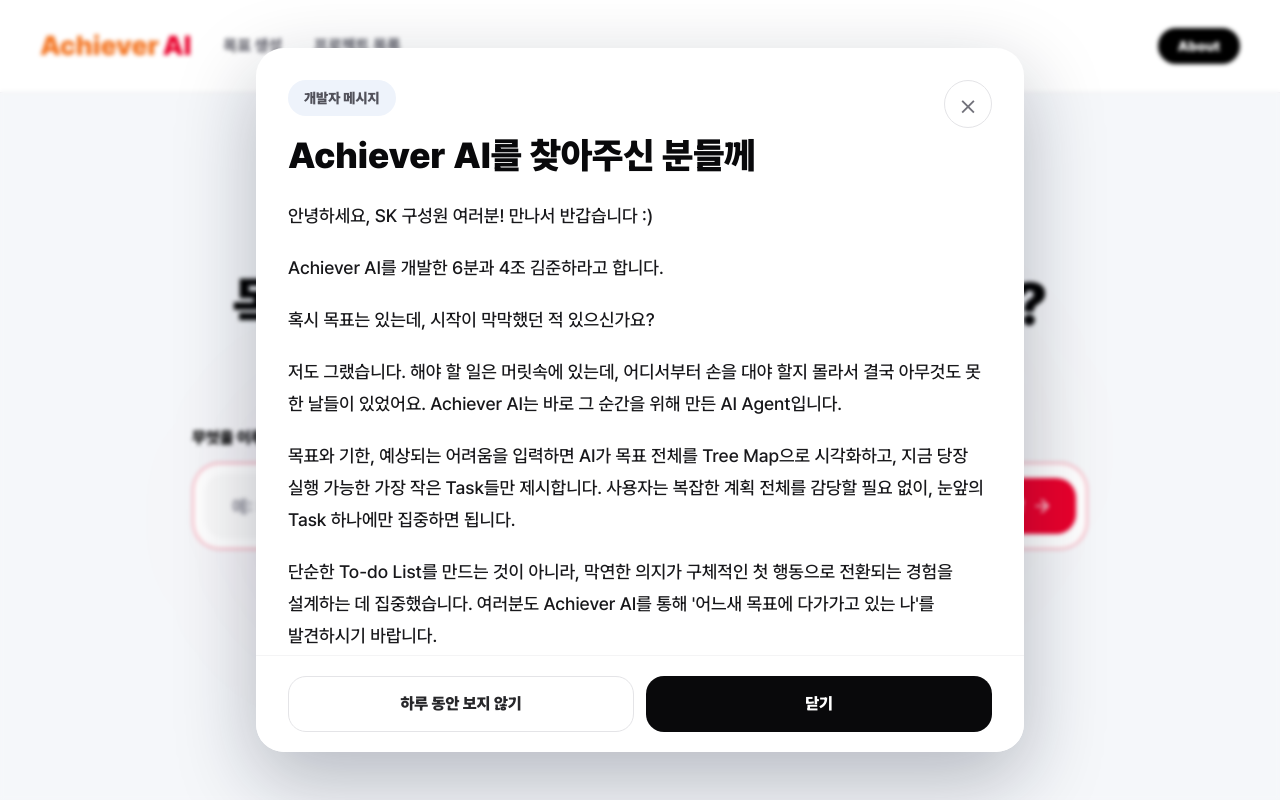
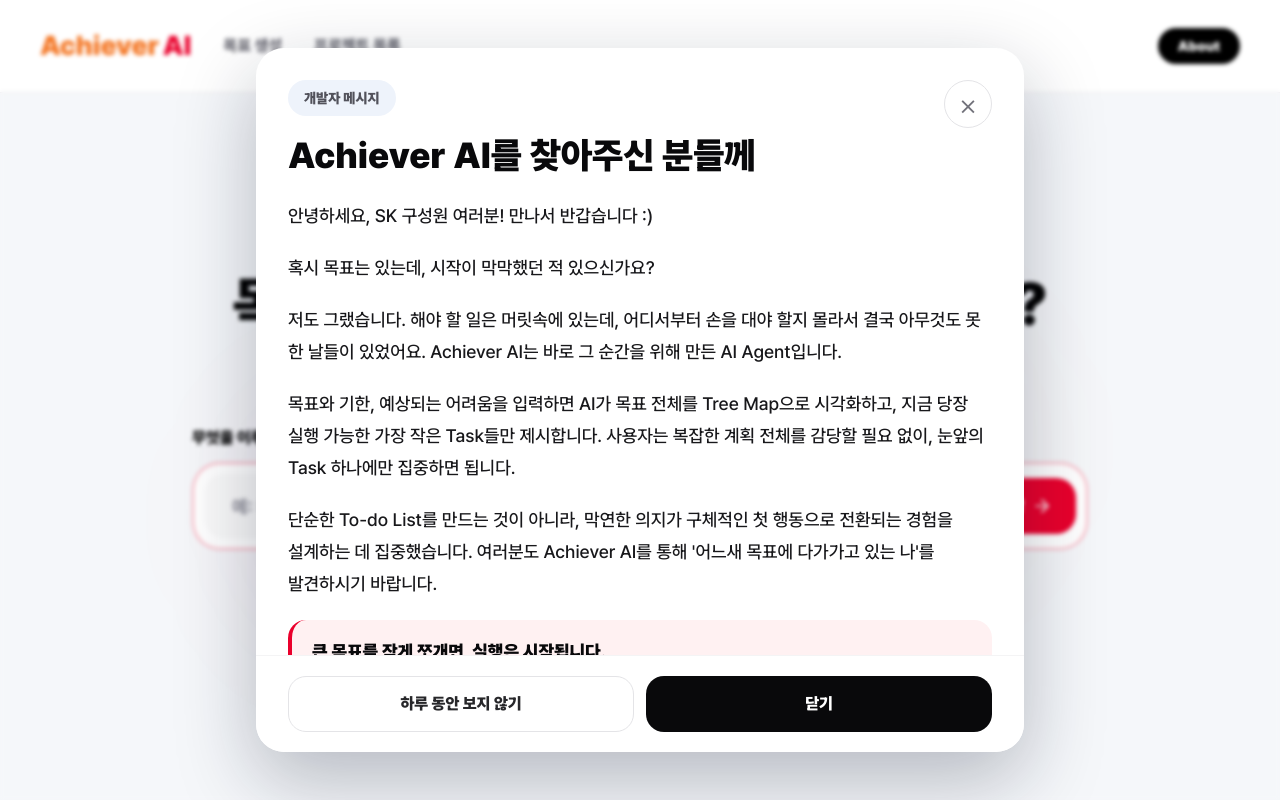
Before and after one commit to junhaspare1-rgb/Achiever-ai, a React (Vite) app: page / in a window 1280 px wide. Built offline with nearby package versions, Linux system fonts and the light colour scheme.

Commit message:
Remove developer group intro line

```diff
--- a/src/App.jsx
+++ b/src/App.jsx
@@ -681,9 +681,6 @@
           <div className="space-y-5 break-keep text-lg font-medium leading-8 text-zinc-900">
             <p>
               안녕하세요, SK 구성원 여러분! 만나서 반갑습니다 :)
-            </p>
-            <p>
-              Achiever AI를 개발한 6분과 4조 김준하라고 합니다.
             </p>
             <p>
               혹시 목표는 있는데, 시작이 막막했던 적 있으신가요?
```
